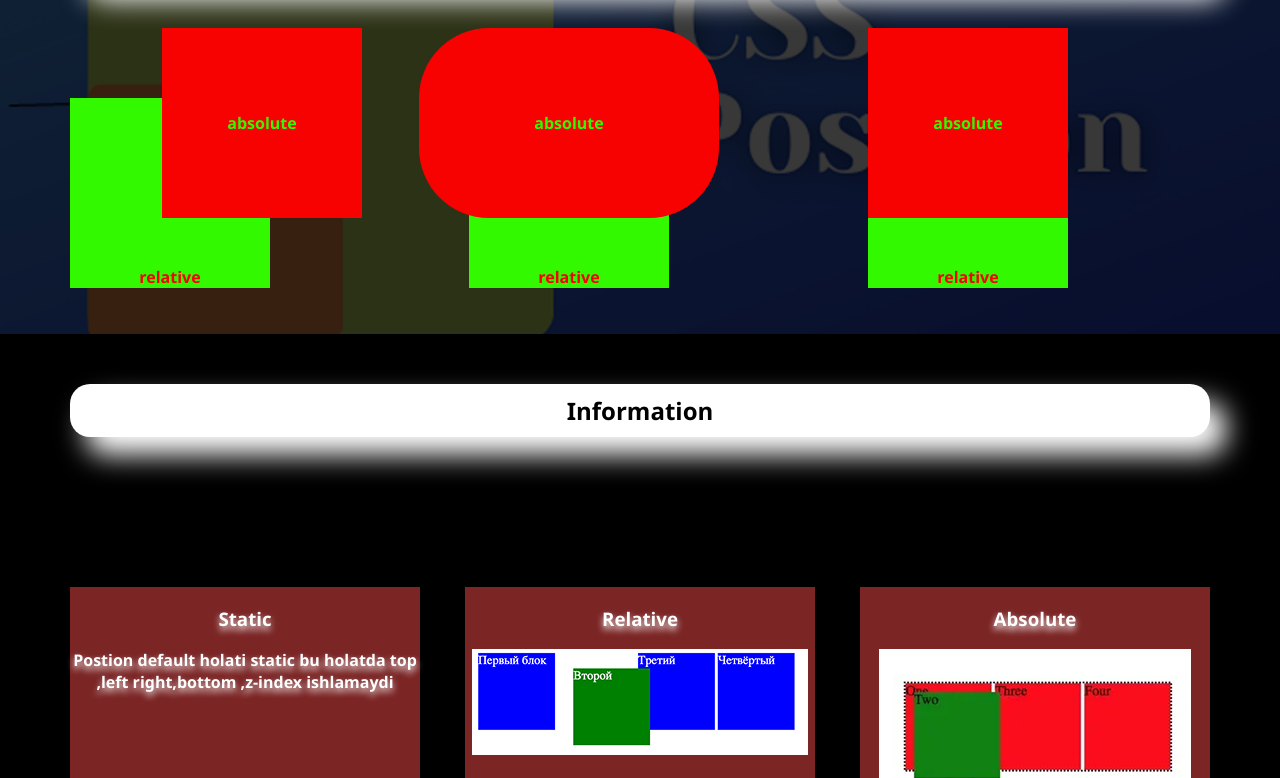
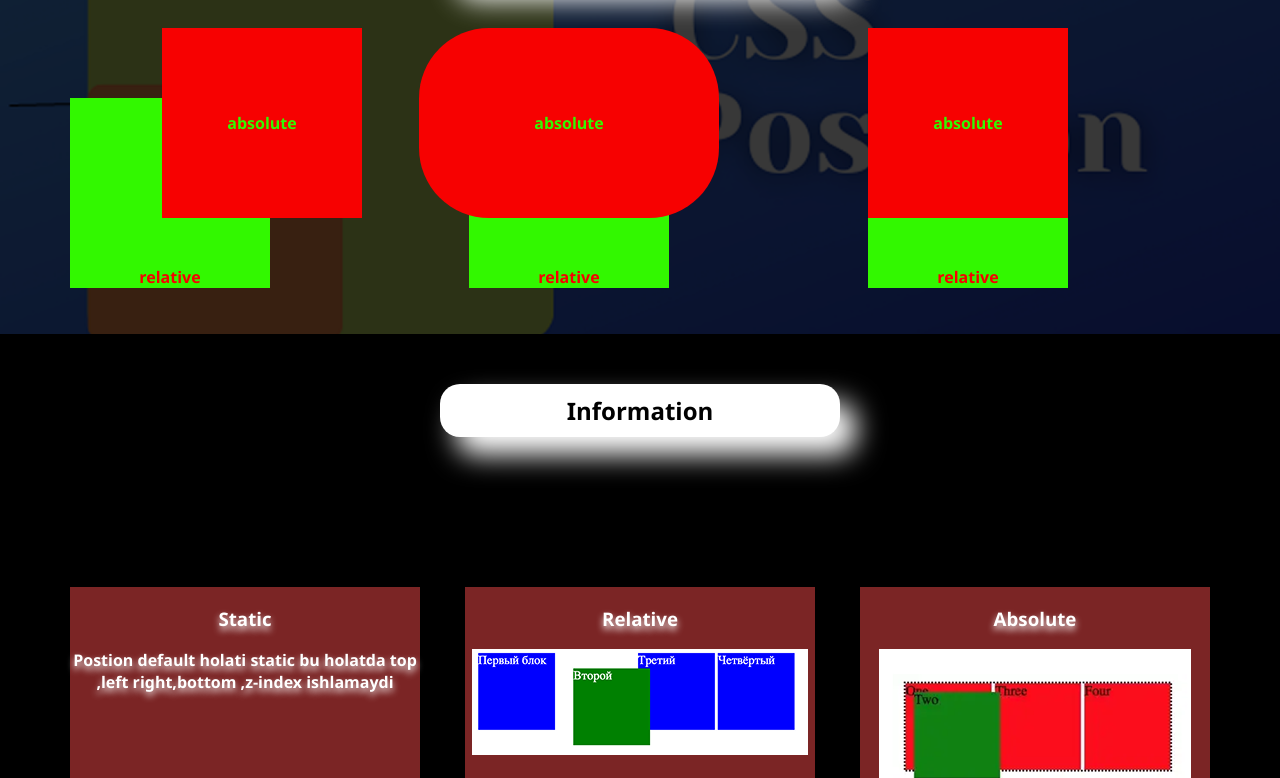
Before and after one commit to AgZaMhOdJ/3---oy-3---dars, a plain HTML site: page index.html in a window 1280 px wide. Shown: the part 211-989 px from the top of the page. Drawn offline with Linux system fonts and the light colour scheme.

Commit message:
h1 tuzatildi

```diff
--- a/style.css
+++ b/style.css
@@ -16,6 +16,8 @@ h1 {
     text-align: center;
     border-radius: 20px;
     box-shadow: 16px 18px 28px #FFFFFF;
+    width: 400px;
+    margin: 20px auto;
 }
 
 header {
```
